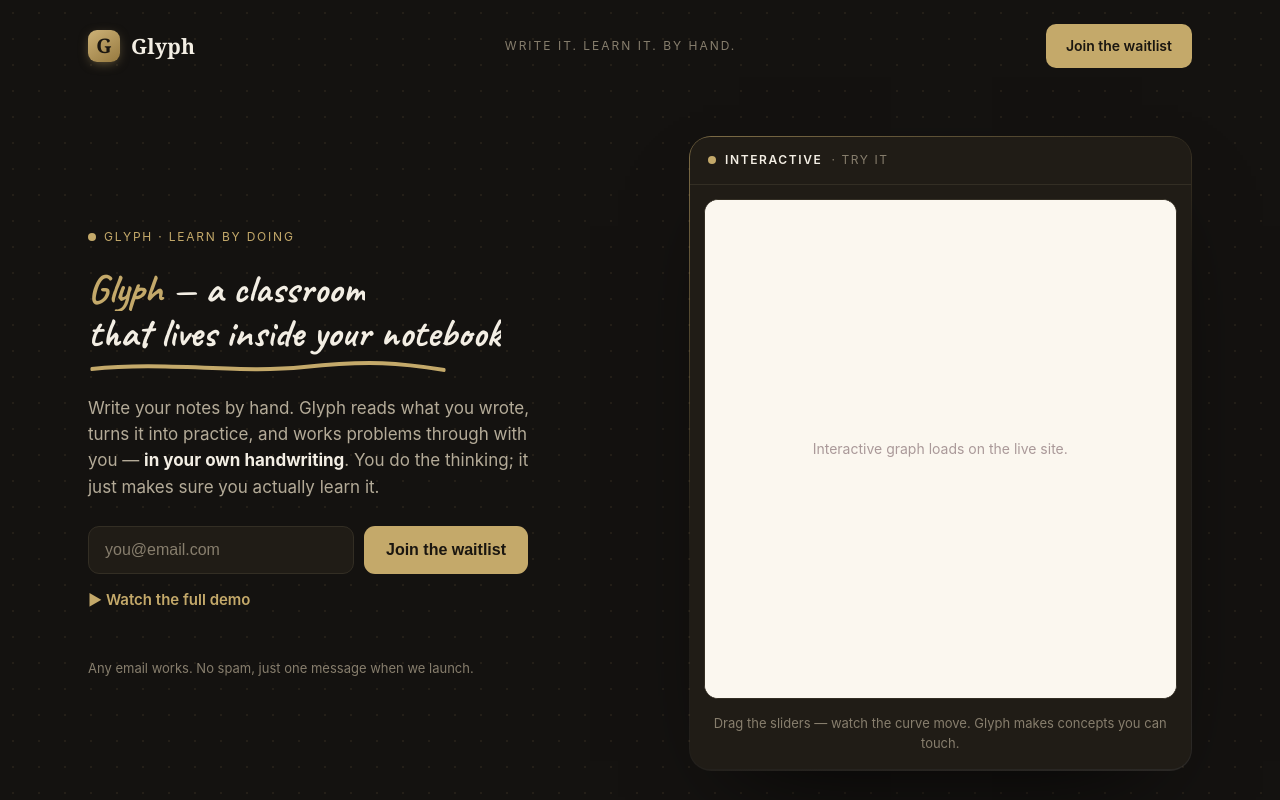
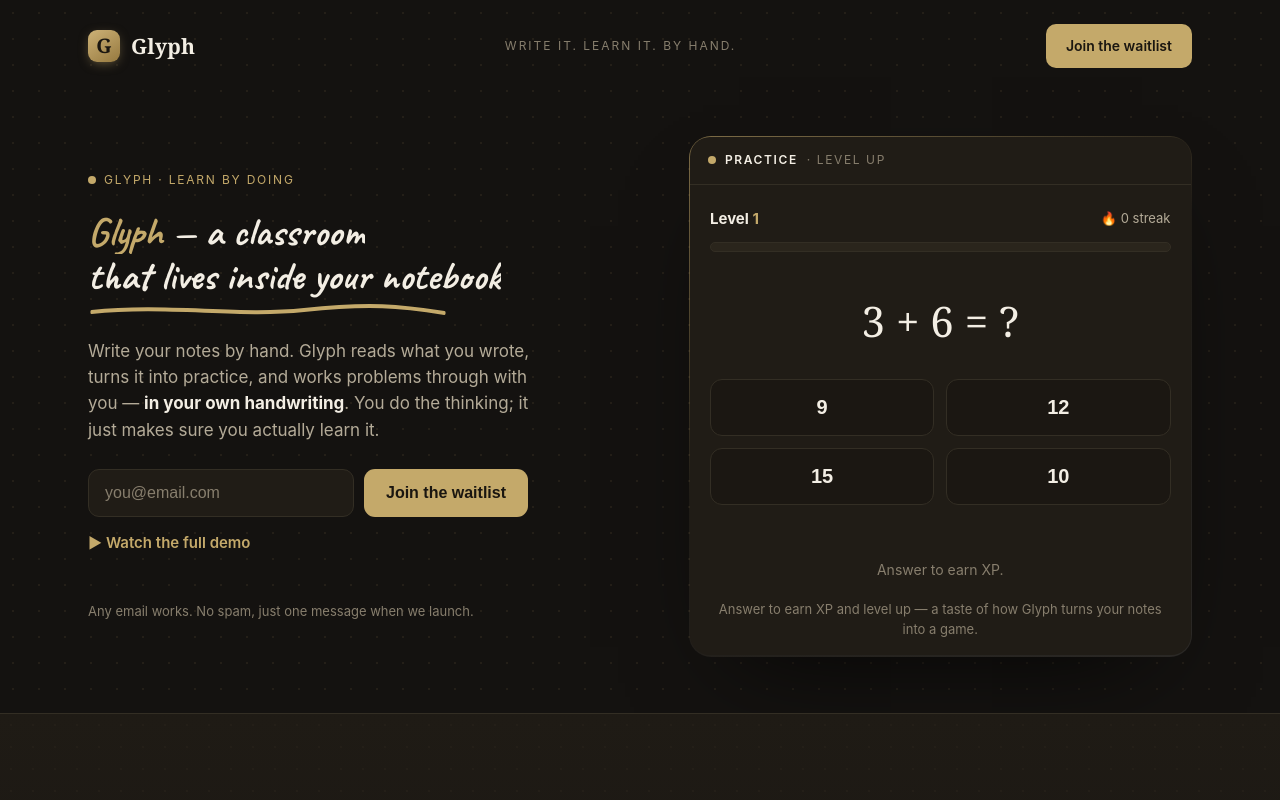
Before and after one commit to Vaibhav100968/Glyph_waitlist, a plain HTML site: page index.html in a window 1280 px wide. Shown: the top 800 px of the page. Drawn offline with Linux system fonts and the light colour scheme.

Commit message:
Replace Desmos with a level-up practice game
Answer questions to earn XP, fill the bar, and level up. Difficulty scales
with level (addition -> multiplication -> bigger numbers), a streak counter,
and a level-up flash. Vanilla JS, no external deps — works everywhere.

Co-Authored-By: Claude Opus 4.8 <noreply@anthropic.com>

```diff
--- a/index.html
+++ b/index.html
@@ -74,11 +74,27 @@
   .integration-head{display:flex;align-items:center;gap:9px;padding:14px 18px;border-bottom:1px solid var(--border);font-size:12px;letter-spacing:1.6px;text-transform:uppercase;color:var(--faint)}
   .integration-head .d{width:8px;height:8px;border-radius:50%;background:var(--accent)}
   .integration-head b{color:var(--ink);font-weight:600}
-  .calc-wrap{padding:14px}
-  .calc-frame{position:relative;width:100%;height:500px;border-radius:14px;overflow:hidden;background:var(--screen);border:1px solid var(--border)}
-  #calculator{width:100%;height:100%}
-  .calc-fallback{position:absolute;inset:0;display:flex;align-items:center;justify-content:center;color:#a99;font-size:14px;background:var(--screen)}
-  .calc-cap{padding:0 18px 16px;font-size:13px;color:var(--faint);text-align:center}
+  .calc-cap{padding:2px 18px 16px;font-size:13px;color:var(--faint);text-align:center}
+  /* ---- Level-up game ---- */
+  .game{padding:22px 20px 16px;min-height:412px;display:flex;flex-direction:column}
+  .game-top{display:flex;align-items:center;justify-content:space-between;margin-bottom:12px}
+  .lvl-badge{font-weight:700;font-size:15px;color:var(--ink)}
+  .lvl-badge span{color:var(--accent)}
+  .streak{font-size:13px;color:var(--muted)}
+  .xpbar{height:10px;border-radius:6px;background:#2a251c;overflow:hidden;border:1px solid var(--border)}
+  .xpfill{height:100%;width:0;background:linear-gradient(90deg,#A8905C,#E6CE92);border-radius:6px;transition:width .5s cubic-bezier(.4,0,.2,1)}
+  .q{font-family:Georgia,serif;font-size:42px;text-align:center;margin:36px 0 26px;color:var(--ink)}
+  .opts{display:grid;grid-template-columns:1fr 1fr;gap:12px}
+  .opt{padding:16px;font-size:20px;font-weight:600;color:var(--ink);background:var(--bg2);border:1px solid var(--border);border-radius:12px;cursor:pointer;transition:transform .08s,border-color .15s,background .15s}
+  .opt:hover{border-color:var(--accent);transform:translateY(-1px)}
+  .opt.correct{background:rgba(196,169,106,.22);border-color:var(--accent);color:var(--accent)}
+  .opt.wrong{background:rgba(217,138,99,.15);border-color:#d98a63;color:#d98a63;animation:shake .3s}
+  @keyframes shake{0%,100%{transform:translateX(0)}25%{transform:translateX(-5px)}75%{transform:translateX(5px)}}
+  .game-msg{margin-top:auto;padding-top:16px;text-align:center;font-size:14px;color:var(--faint);min-height:20px}
+  .game-msg.levelup{color:var(--accent);font-weight:700;font-size:16px}
+  .game.flash .integration-inner{box-shadow:0 0 0 3px rgba(196,169,106,.5) inset}
+  .game.flash{animation:cardflash .6s}
+  @keyframes cardflash{0%{box-shadow:0 0 0 0 rgba(196,169,106,0)}30%{box-shadow:inset 0 0 40px -6px rgba(196,169,106,.5)}100%{box-shadow:0 0 0 0 rgba(196,169,106,0)}}
 
   /* ---- Full-bleed video ---- */
   .fullvideo{position:relative;width:100%;height:78vh;min-height:440px;margin-top:8px;background:var(--bg2);overflow:hidden;border-top:1px solid var(--border);border-bottom:1px solid var(--border)}
@@ -154,14 +170,18 @@
       <!-- RIGHT: interactive -->
       <div class="integration">
         <div class="integration-inner">
-          <div class="integration-head"><span class="d"></span> <b>Interactive</b> · try it</div>
-          <div class="calc-wrap">
-            <div class="calc-frame">
-              <div id="calculator"></div>
-              <div class="calc-fallback" id="calcFallback">Interactive graph loads on the live site.</div>
+          <div class="integration-head"><span class="d"></span> <b>Practice</b> · level up</div>
+          <div class="game" id="game">
+            <div class="game-top">
+              <div class="lvl-badge">Level <span id="gLvl">1</span></div>
+              <div class="streak">🔥 <span id="gStreak">0</span> streak</div>
             </div>
+            <div class="xpbar"><div class="xpfill" id="gXp"></div></div>
+            <div class="q" id="gQ">3 + 4 = ?</div>
+            <div class="opts" id="gOpts"></div>
+            <div class="game-msg" id="gMsg">Answer to earn XP.</div>
           </div>
-          <div class="calc-cap">Drag the sliders — watch the curve move. Glyph makes concepts you can touch.</div>
+          <div class="calc-cap">Answer to earn XP and level up — a taste of how Glyph turns your notes into a game.</div>
         </div>
       </div>
     </section>
@@ -196,9 +216,6 @@
     <footer>Glyph · Built by <a href="#">Vaibhav</a> &amp; <a href="#">Sudeep</a> · 2026</footer>
   </div>
 
-<!-- Using Desmos's public demo key (works on any domain). Swap in your own key
-     once you've whitelisted your live domain in the Desmos dashboard. -->
-<script src="https://www.desmos.com/api/v1.11/calculator.js?apiKey=dcb31709b452b1cf9dc26972add0fda6"></script>
 <script>
   /* ---------- Handwriting headline (measure after the cursive font loads) ---------- */
   (function(){
@@ -238,16 +255,51 @@
     sound.addEventListener('click',()=>{ video.muted=!video.muted; sound.textContent=video.muted?'🔇':'🔊'; if(video.paused) video.play().catch(()=>{}); });
   })();
 
-  /* ---------- Desmos ---------- */
+  /* ---------- Level-up practice game ---------- */
   (function(){
-    if (typeof Desmos === 'undefined') return;
-    document.getElementById('calcFallback').style.display='none';
-    const calc = Desmos.GraphingCalculator(document.getElementById('calculator'), {
-      keypad:false, expressionsCollapsed:false, settingsMenu:false, lockViewport:false, border:false
-    });
-    calc.setExpression({ id:'a', latex:'a=2', sliderBounds:{min:-4,max:4,step:0.1} });
-    calc.setExpression({ id:'k', latex:'k=1', sliderBounds:{min:0.5,max:3,step:0.1} });
-    calc.setExpression({ id:'f', latex:'y=a\\sin(kx)', color:(Desmos.Colors && Desmos.Colors.BROWN) || '#A8905C' });
+    const XP_PER=25, XP_MAX=100;
+    let level=1, xp=0, streak=0, answer=null, locked=false;
+    const elLvl=document.getElementById('gLvl'), elStreak=document.getElementById('gStreak'),
+          elXp=document.getElementById('gXp'), elQ=document.getElementById('gQ'),
+          elOpts=document.getElementById('gOpts'), elMsg=document.getElementById('gMsg'),
+          elGame=document.getElementById('game');
+    const rnd=(a,b)=>Math.floor(Math.random()*(b-a+1))+a;
+
+    function makeQ(){
+      let a,b,op,ans;
+      if(level<=1){op='+';a=rnd(2,9);b=rnd(2,9);ans=a+b;}
+      else if(level===2){op='×';a=rnd(2,9);b=rnd(2,9);ans=a*b;}
+      else if(level===3){op='+';a=rnd(12,49);b=rnd(12,49);ans=a+b;}
+      else if(level===4){op='×';a=rnd(3,12);b=rnd(3,12);ans=a*b;}
+      else{op='×';a=rnd(6,15);b=rnd(6,15);ans=a*b;}
+      answer=ans;
+      elQ.textContent=a+' '+op+' '+b+' = ?';
+      const opts=new Set([ans]);
+      while(opts.size<4){ const d=ans+rnd(1,9)*(Math.random()<.5?-1:1); if(d>=0&&d!==ans) opts.add(d); }
+      const arr=[...opts].sort(()=>Math.random()-.5);
+      elOpts.innerHTML='';
+      arr.forEach(v=>{ const btn=document.createElement('button'); btn.className='opt'; btn.textContent=v; btn.onclick=()=>choose(btn,v); elOpts.appendChild(btn); });
+    }
+    function choose(btn,v){
+      if(locked) return;
+      if(v===answer){
+        locked=true; btn.classList.add('correct'); streak++; elStreak.textContent=streak; xp+=XP_PER;
+        if(xp>=XP_MAX){
+          xp=0; level++; elLvl.textContent=level; elXp.style.width='100%';
+          setTimeout(()=>{ elXp.style.width='0%'; },560);
+          elMsg.textContent='Level up! 🎉'; elMsg.className='game-msg levelup';
+          elGame.classList.add('flash'); setTimeout(()=>elGame.classList.remove('flash'),600);
+        } else {
+          elXp.style.width=(xp/XP_MAX*100)+'%'; elMsg.textContent='+'+XP_PER+' XP'; elMsg.className='game-msg';
+        }
+        setTimeout(()=>{ locked=false; makeQ(); },800);
+      } else {
+        btn.classList.add('wrong'); streak=0; elStreak.textContent=streak;
+        elMsg.textContent='Not quite — try again.'; elMsg.className='game-msg';
+        setTimeout(()=>btn.classList.remove('wrong'),350);
+      }
+    }
+    makeQ();
   })();
 
   /* ---------- Waitlist form -> Google Sheets ---------- */
```
